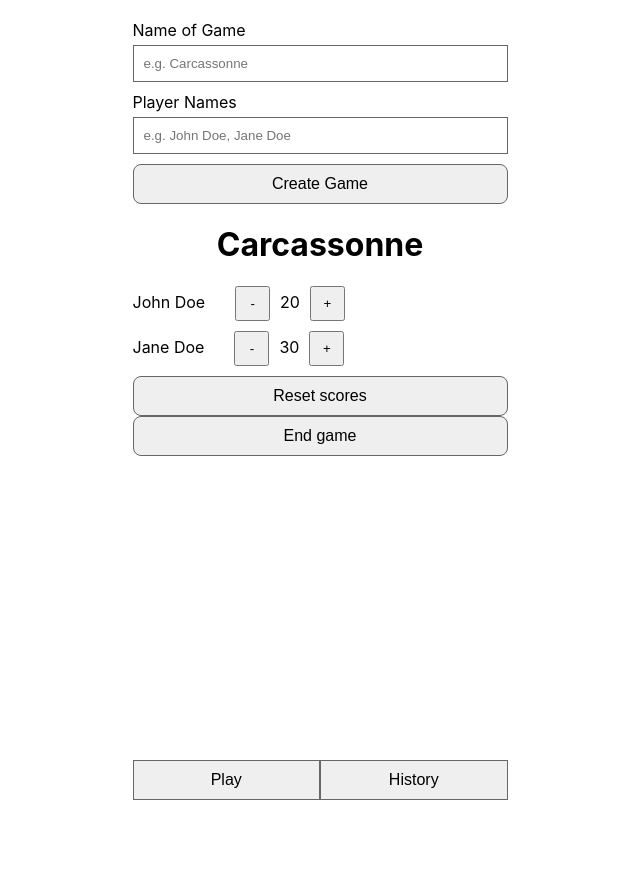
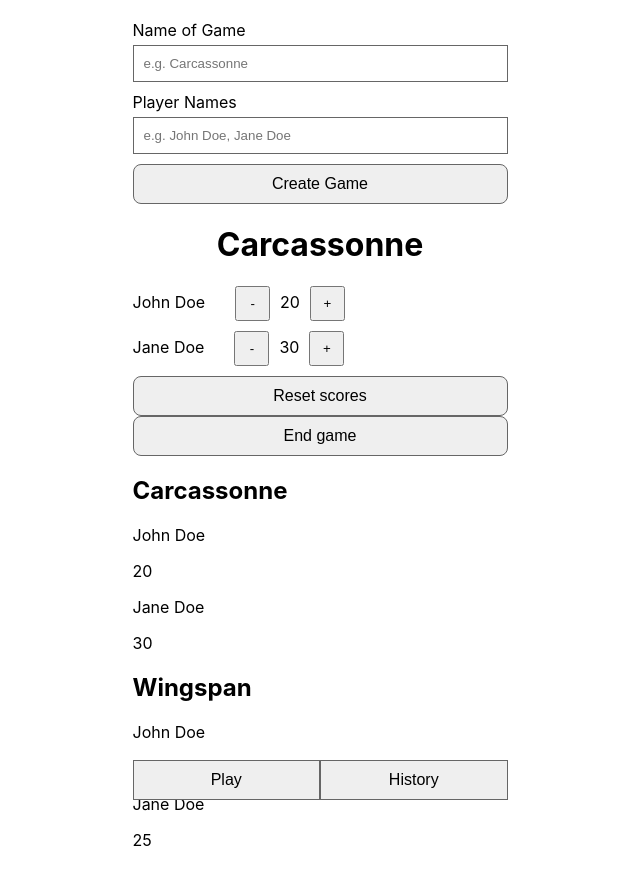
Before and after one commit to paula-roesler/scorekeeper, a React (Create React App) app: page / in a window 1280 px wide. Shown: the top 884 px of the page, without its empty margins (320-960 px from the left). Before the commit the page ends 800 px from the top, so only its background shows below. Built offline with nearby package versions, Linux system fonts and the light colour scheme.

Commit message:
Add GameHistory component

```diff
--- a/src/App.css
+++ b/src/App.css
@@ -2,4 +2,5 @@
   padding: 20px;
   max-width: 375px;
   margin: 0 auto;
+  padding-bottom: 40px;
 }
--- a/src/App.js
+++ b/src/App.js
@@ -3,7 +3,8 @@
 import GameForm from './components/GameForm'
 import Navigation from './components/Navigation'
 import Player from './components/Player'
-import Button from './components/Button';
+import Button from './components/Button'
+import HistoryEntry from './components/HistoryEntry'
 
 
 function App() {
@@ -21,7 +22,21 @@
       <Button text="End game"/>
 
       {/* Seite 3 */}
+      <HistoryEntry
+      GameName="Carcassonne"
+      PlayerName1="John Doe"
+      PlayerScore1="20"
+      PlayerName2="Jane Doe"
+      PlayerScore2="30"
+      />
 
+      <HistoryEntry
+      GameName="Wingspan"
+      PlayerName1="John Doe"
+      PlayerScore1="30"
+      PlayerName2="Jane Doe"
+      PlayerScore2="25"
+      />
 
     </div>
   );
--- /dev/null
+++ b/src/components/HistoryEntry/HistoryEntry.jsx
@@ -0,0 +1,18 @@
+import './HistoryEntry.css'
+
+export default function HistoryEntry({GameName, PlayerName1, PlayerScore1, PlayerName2, PlayerScore2}) {
+    return (
+        <div className="HistoryEntry">
+            <h2>{GameName}</h2>
+            <div className="HistoryEntry__players">
+            <p>{PlayerName1}</p>
+            <p>{PlayerScore1}</p>
+            </div>
+            <div className="HistoryEntry__players">
+            <p>{PlayerName2}</p>
+            <p>{PlayerScore2}</p>
+            </div>
+        </div>
+
+    )
+}
--- /dev/null
+++ b/src/components/HistoryEntry/index.js
@@ -0,0 +1 @@
+export {default} from './HistoryEntry'
```
Also changed, not shown: src/components/HistoryEntry/HistoryEntry.css (added).
